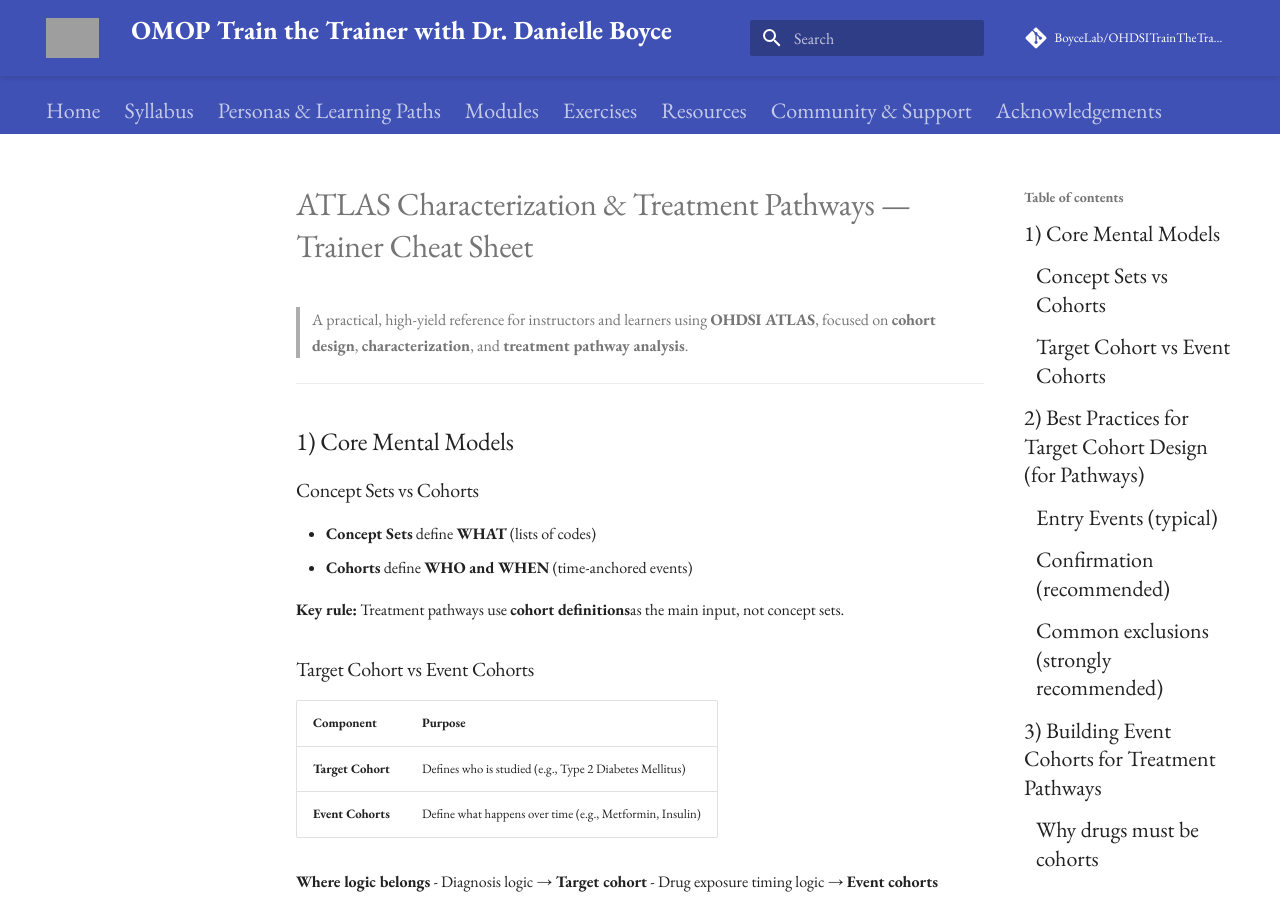
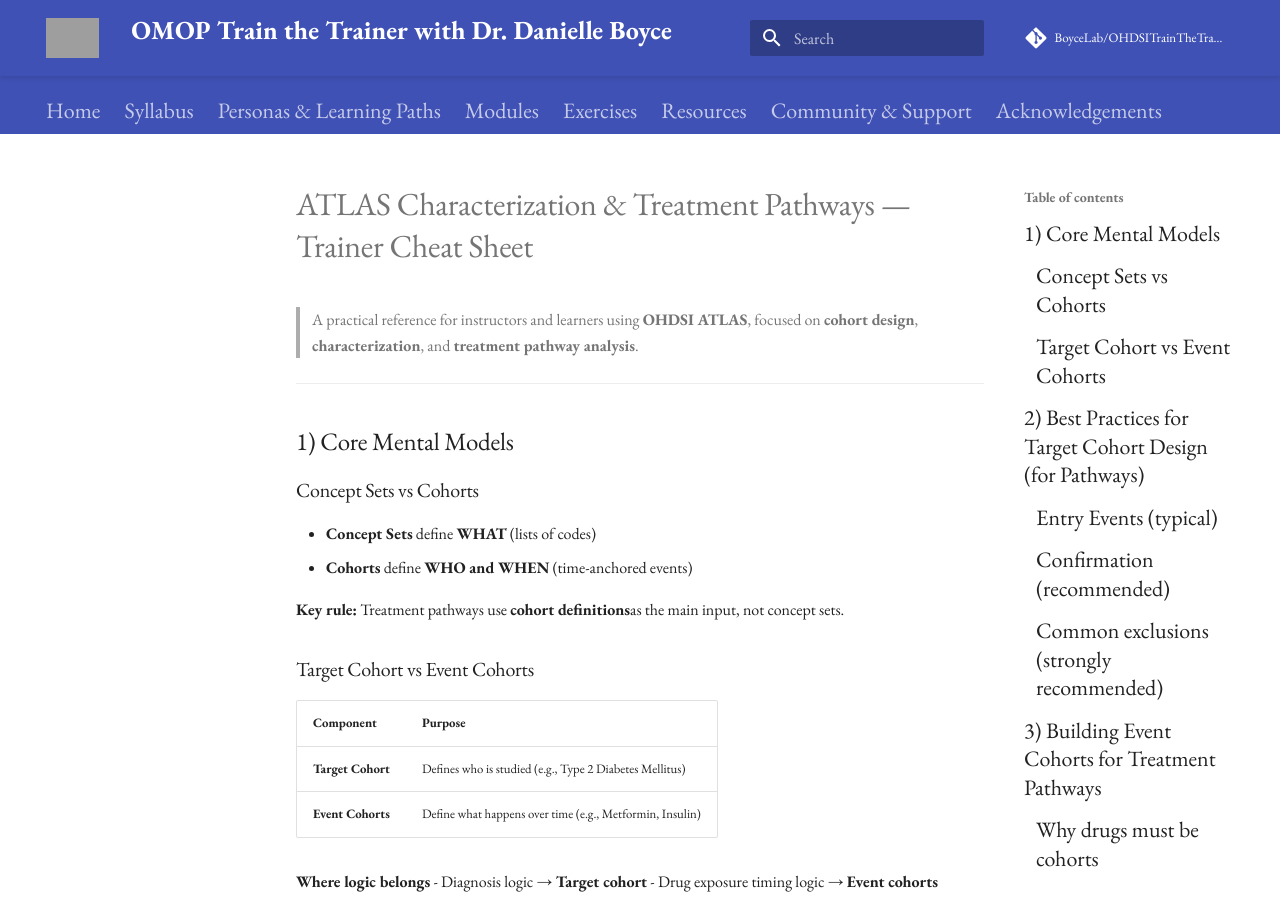
Before and after one commit to BoyceLab/OHDSITrainTheTrainer-6WK, an MkDocs documentation site: the page built from docs/common_artifacts/atlas-characterization-treatment-pathways-cheat-sheet.md, in a window 1280 px wide and 900 px high. Built offline with MkDocs 1.6.1 and Material for MkDocs 9.7.7, drawn with Linux system fonts in a browser that asks for light colours; comment, search, counter and statistics services are not loaded; grey boxes are pictures that could not be loaded.

Commit message:
Update cheat sheet description for clarity
Removed 'high-yield' from the cheat sheet description for clarity.

```diff
--- a/docs/common_artifacts/atlas-characterization-treatment-pathways-cheat-sheet.md
+++ b/docs/common_artifacts/atlas-characterization-treatment-pathways-cheat-sheet.md
@@ -1,6 +1,6 @@
 # ATLAS Characterization & Treatment Pathways — Trainer Cheat Sheet
 
-> A practical, high-yield reference for instructors and learners using **OHDSI ATLAS**, focused on **cohort design**, **characterization**, and **treatment pathway analysis**.
+> A practical reference for instructors and learners using **OHDSI ATLAS**, focused on **cohort design**, **characterization**, and **treatment pathway analysis**.
 
 ---
 
```
